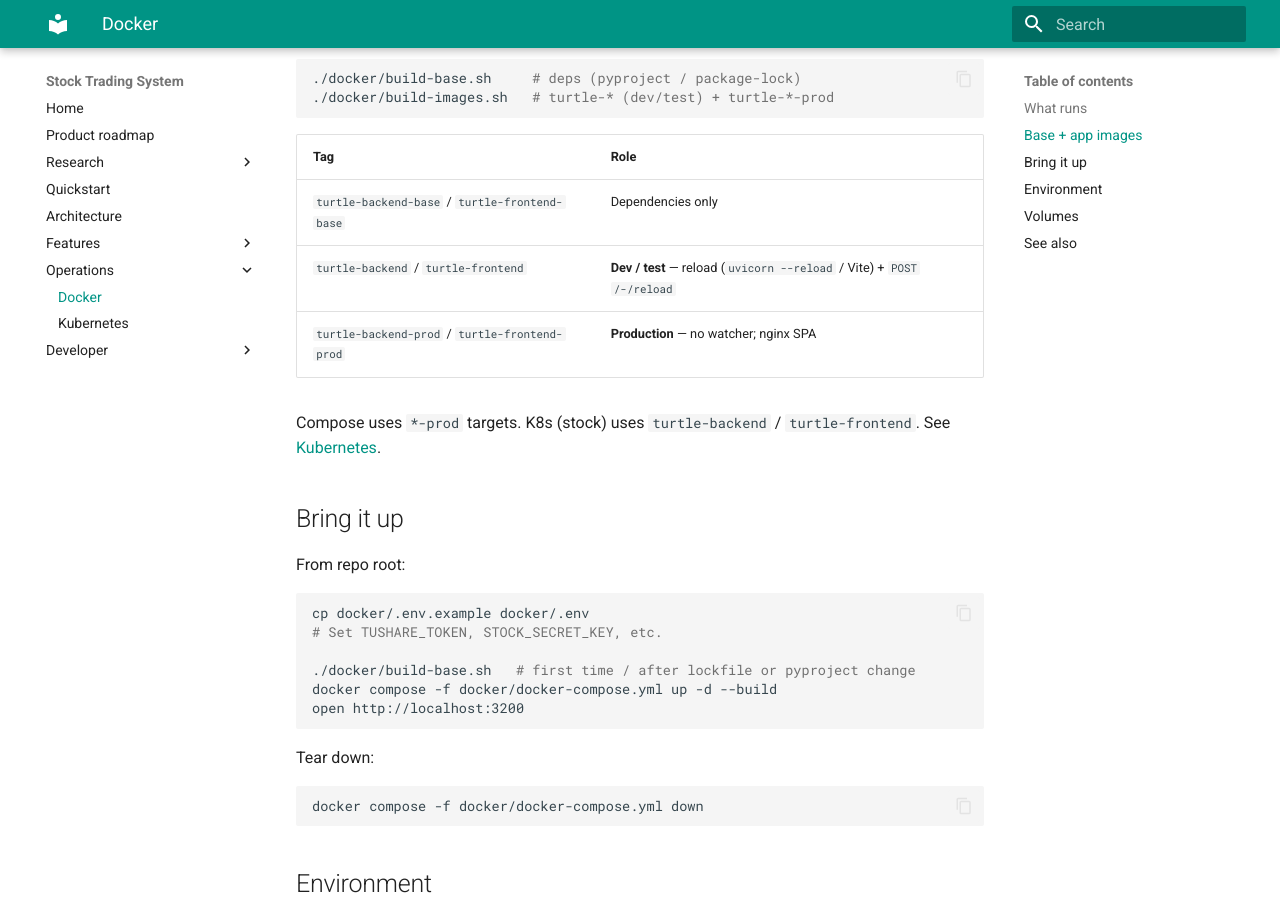
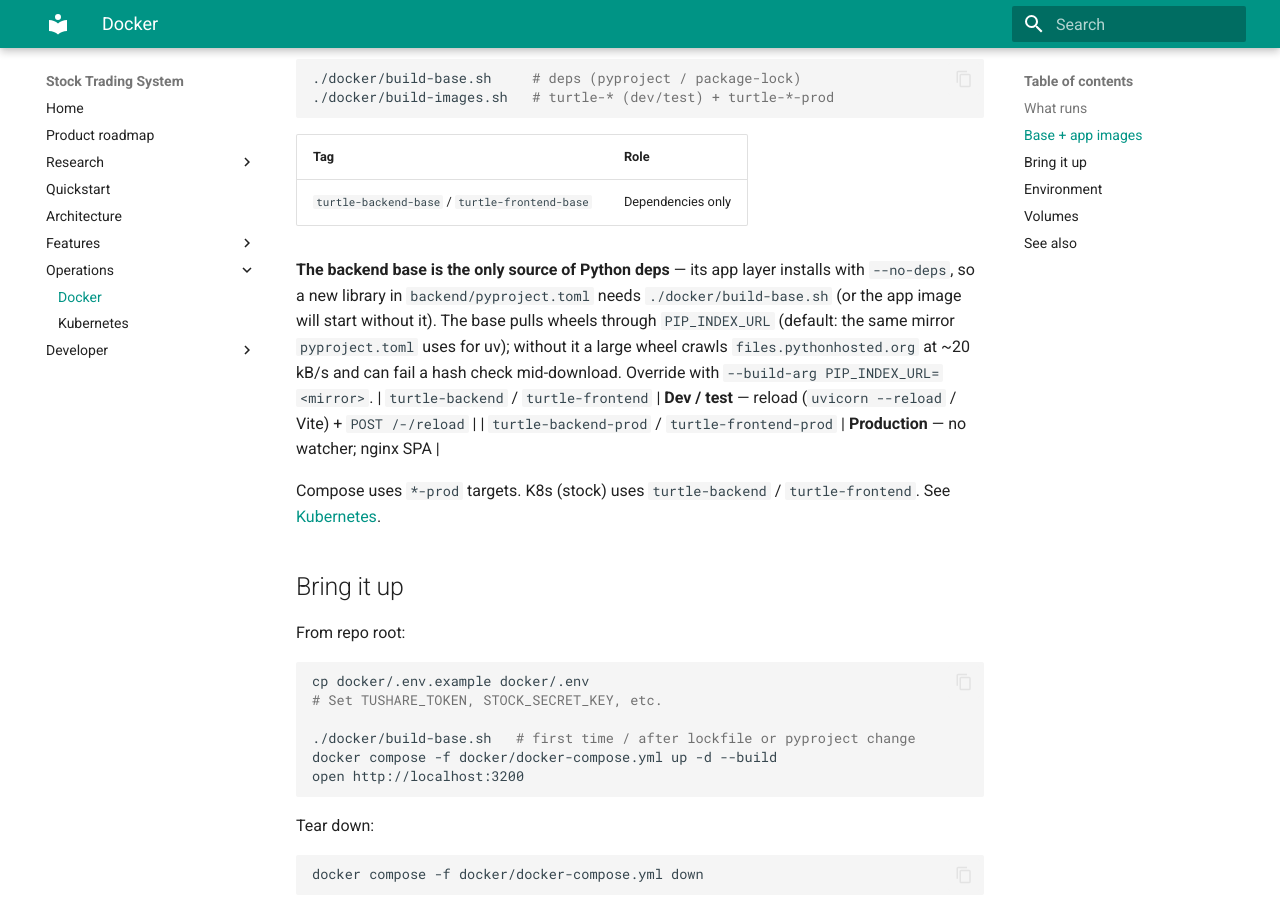
Before and after one commit to yingrui/turtle, an MkDocs documentation site: the page built from docs/operations/docker.md, in a window 1280 px wide and 900 px high, scrolled down 568 px. Built offline with MkDocs 1.6.1 and Material for MkDocs 9.7.7, drawn with Linux system fonts in a browser that asks for light colours.

Commit message:
重建 backend base，并把 pip 指向镜像源
pyarrow 现在在 base 里，所以 app 层的 `--no-deps` 也能拿到它；上一版为了绕开旧 base 在 app 层
临时装的 pyarrow 已经删掉。

顺带把 base 的 pip 指向与 pyproject 相同的 aliyun 源：不指定 `PIP_INDEX_URL` 时它对
files.pythonhosted.org 是 ~20 kB/s，一次 38 MB 的 wheel 要爬半小时，而且中途失败过一次
（下载内容与索引里的 sha256 不符）。指定后同一批依赖几分钟装完。

验证：base 与 app 镜像内 pyarrow 16.1.0 / pandas 3.0.6 / numpy 1.26.4；rollout 后在 pod 内跑
`scripts/export_training_set` 成功导出并上传 21,408 行切片（随后删掉该验证草稿版本）。

```diff
--- a/docs/operations/docker.md
+++ b/docs/operations/docker.md
@@ -20,6 +20,12 @@
 | Tag | Role |
 |---|---|
 | `turtle-backend-base` / `turtle-frontend-base` | Dependencies only |
+
+**The backend base is the only source of Python deps** — its app layer installs with `--no-deps`, so a
+new library in `backend/pyproject.toml` needs `./docker/build-base.sh` (or the app image will start
+without it). The base pulls wheels through `PIP_INDEX_URL` (default: the same mirror `pyproject.toml`
+uses for uv); without it a large wheel crawls `files.pythonhosted.org` at ~20 kB/s and can fail a hash
+check mid-download. Override with `--build-arg PIP_INDEX_URL=<mirror>`.
 | `turtle-backend` / `turtle-frontend` | **Dev / test** — reload (`uvicorn --reload` / Vite) + `POST /-/reload` |
 | `turtle-backend-prod` / `turtle-frontend-prod` | **Production** — no watcher; nginx SPA |
 
```
Also changed, not shown: 2 other files.
